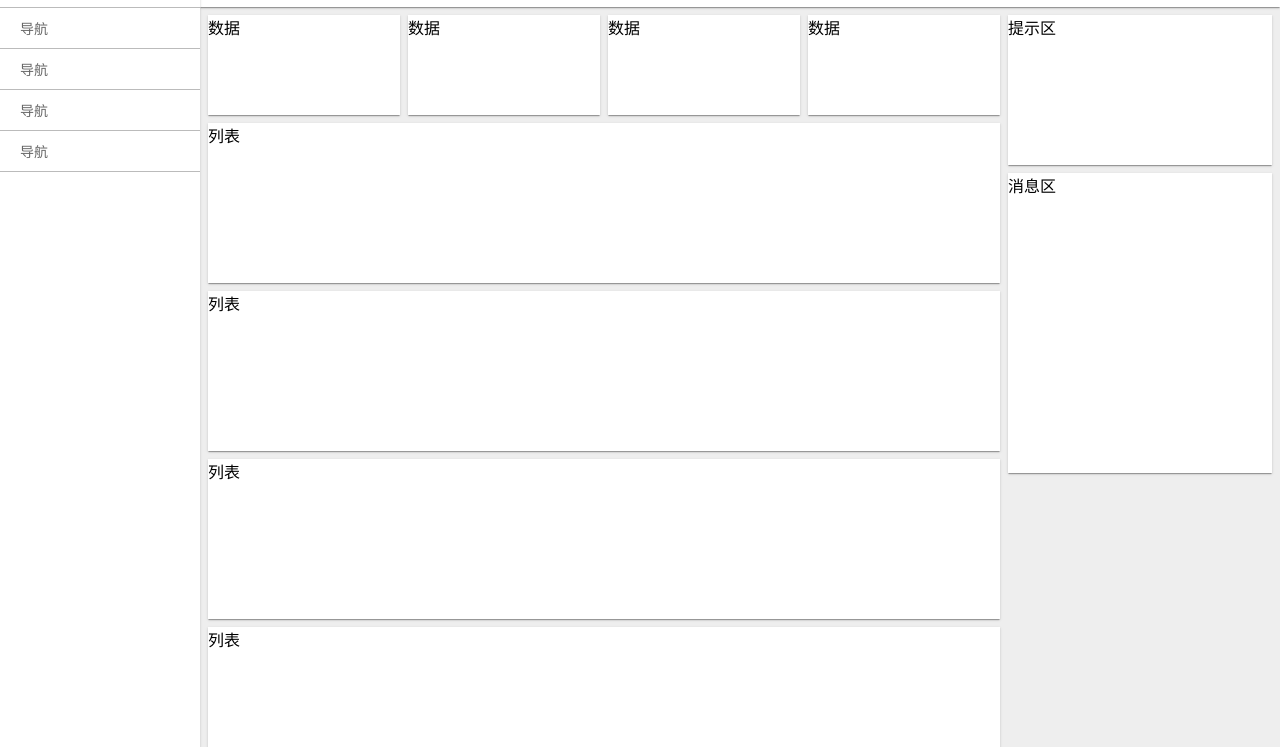
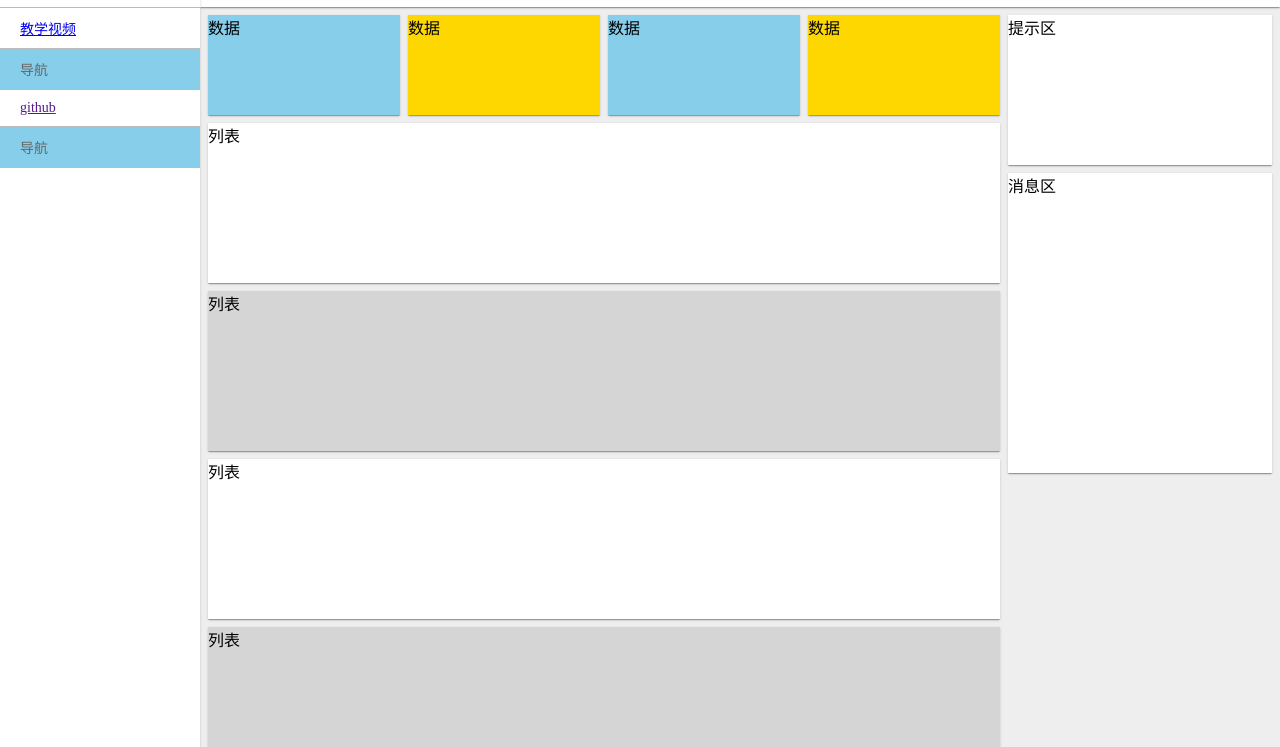
Before and after one commit to HMing216/empty, a plain HTML site: page flex.html in a window 1280 px wide. Shown: the part 53-800 px from the top of the page. Drawn offline with Linux system fonts and the light colour scheme.

Commit message:
加了一点点背景色

```diff
--- a/flex.html
+++ b/flex.html
@@ -49,6 +49,18 @@
             color: #666;
             font-size: 14px;
         }
+        .daoHang:nth-child(even) {
+            background-color: skyblue;
+        }
+        .shuJu:nth-child(2n-1) {
+            background-color: skyblue;
+        }
+        .shuJu:nth-child(even) {
+            background-color: gold;
+        }
+        .lieBiao:nth-child(even) {
+            background-color: rgba(0, 0, 0, .1);
+        }
         /* 隐藏滚动条 */
         .neiRong::-webkit-scrollbar {
             display: none; /* Chrome Safari */
@@ -93,11 +105,15 @@
         <!-- 导航栏 -->
         <div class="flex1">
             <!-- 导航条 -->
-            <div class="daoHang">导航</div>
+            <div class="daoHang">
+                <a href="https://b23.tv/JURGw75">教学视频</a>
+            </div>
             <!-- 导航条 -->
             <div class="daoHang">导航</div>
             <!-- 导航条 -->
-            <div class="daoHang">导航</div>
+            <div class="daoHang">
+                <a href="">github</a>
+            </div>
             <!-- 导航条 -->
             <div class="daoHang">导航</div>
         </div>
@@ -121,14 +137,14 @@
                 <!-- 列表区 -->
                 <div class="flex column">
                     <!-- 列表项 -->
-                    <div style="height: 160px;" class="baiSe yinYing mgt8">列表</div>
-                    <div style="height: 160px;" class="baiSe yinYing mgt8">列表</div>
-                    <div style="height: 160px;" class="baiSe yinYing mgt8">列表</div>
-                    <div style="height: 160px;" class="baiSe yinYing mgt8">列表</div>
-                    <div style="height: 160px;" class="baiSe yinYing mgt8">列表</div>
-                    <div style="height: 160px;" class="baiSe yinYing mgt8">列表</div>
-                    <div style="height: 160px;" class="baiSe yinYing mgt8">列表</div>
-                    <div style="height: 160px;" class="baiSe yinYing mgt8">列表</div>
+                    <div style="height: 160px;" class="baiSe yinYing mgt8 lieBiao">列表</div>
+                    <div style="height: 160px;" class="baiSe yinYing mgt8 lieBiao">列表</div>
+                    <div style="height: 160px;" class="baiSe yinYing mgt8 lieBiao">列表</div>
+                    <div style="height: 160px;" class="baiSe yinYing mgt8 lieBiao">列表</div>
+                    <div style="height: 160px;" class="baiSe yinYing mgt8 lieBiao">列表</div>
+                    <div style="height: 160px;" class="baiSe yinYing mgt8 lieBiao">列表</div>
+                    <div style="height: 160px;" class="baiSe yinYing mgt8 lieBiao">列表</div>
+                    <div style="height: 160px;" class="baiSe yinYing mgt8 lieBiao">列表</div>
                 </div>
             </div>
             <!-- 右区 -->
```
